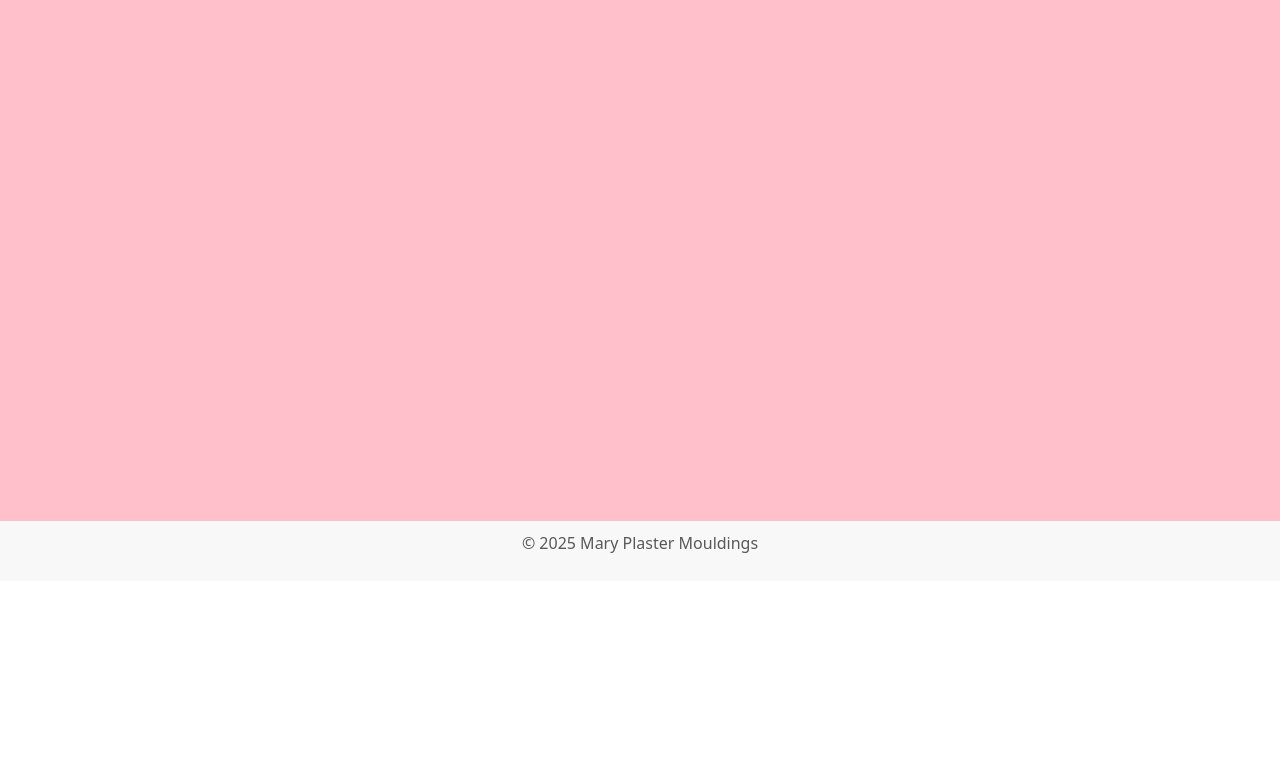
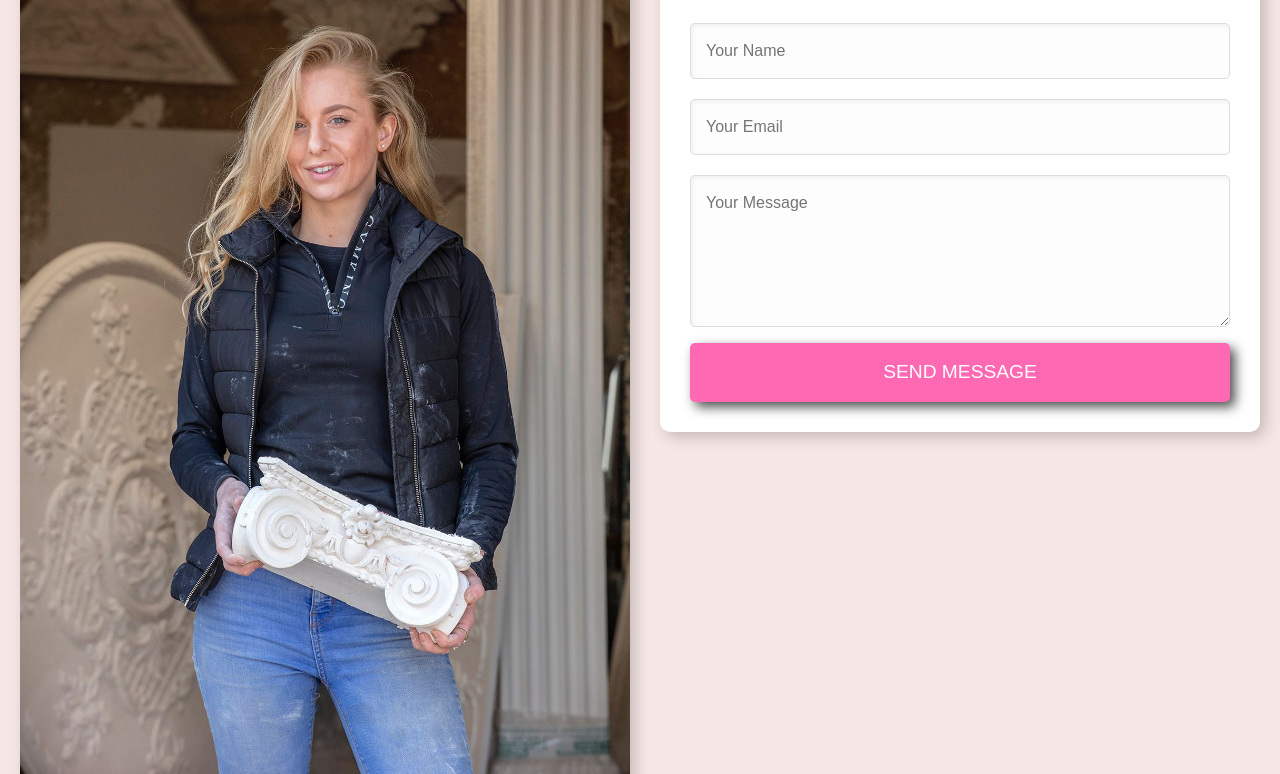
Before and after one commit to monicathomas8/marys-plaster, a plain HTML site: page contact.html in a window 1280 px wide. Shown: the part 219-993 px from the top of the page. Before the commit the page ends 800 px from the top, so only its background shows below. Drawn offline with nearby package versions, Linux system fonts and the light colour scheme.

Commit message:
added from and contact page information, updated fotter and navbar

```diff
--- a/assets/css/style.css
+++ b/assets/css/style.css
@@ -368,3 +368,119 @@ footer {
         text-align: center;
     }
 }
+
+/********** Contact Form - About Page Style **********/
+/* Contact Section Layout */
+.contact-section {
+    display: flex;
+    flex-direction: column;
+    align-items: center;
+    justify-content: center;
+    padding: 50px 20px;
+    background-color: #f7e6e6; /* Soft pastel pink */
+    box-sizing: border-box;
+    width: 100%;
+}
+
+.contact-image {
+    width: 100%;
+    max-width: 600px;
+    margin-bottom: 30px;
+}
+
+.contact-image img {
+    width: 100%;
+    border-radius: 10px;
+    box-shadow: 5px 5px 15px rgba(0, 0, 0, 0.2);
+    object-fit: cover;
+}
+
+/* Contact Form Styling */
+.contact-form-container {
+    width: 100%;
+    max-width: 600px;
+    background: white;
+    padding: 30px;
+    border-radius: 10px;
+    box-shadow: 5px 5px 15px rgba(0, 0, 0, 0.2);
+}
+
+.contact-form h2 {
+    text-align: center;
+    color: #6a0572;
+    margin-bottom: 20px;
+    font-family: 'Playfair Display', serif;
+}
+
+.contact-form input[type="text"],
+.contact-form input[type="email"],
+.contact-form textarea {
+    width: 100%;
+    padding: 15px;
+    margin: 10px 0;
+    border: 1px solid #ddd;
+    border-radius: 5px;
+    font-size: 1rem;
+    box-sizing: border-box;
+    font-family: 'Nunito', sans-serif;
+    background: #fdfdfd;
+    box-shadow: inset 2px 2px 5px rgba(0, 0, 0, 0.05);
+}
+
+.contact-form textarea {
+    resize: vertical;
+    min-height: 150px;
+}
+
+.contact-form button {
+    display: block;
+    width: 100%;
+    padding: 15px;
+    background: #ff69b4;
+    color: white;
+    border: none;
+    border-radius: 5px;
+    font-size: 1.2rem;
+    cursor: pointer;
+    transition: background 0.3s ease;
+    font-family: 'Nunito', sans-serif;
+    text-transform: uppercase;
+}
+
+.contact-form button:hover {
+    background: #e0559e;
+}
+
+/* Two-Column Layout for Larger Screens */
+@media (min-width: 769px) {
+    .contact-section {
+        flex-direction: row;
+        justify-content: center;
+        align-items: flex-start;
+        gap: 30px;
+    }
+
+    .contact-image {
+        width: 50%;
+        max-width: none;
+        margin-bottom: 0;
+    }
+
+    .contact-form-container {
+        width: 50%;
+    }
+}
+
+/* Adjust Image Size on Mobile Screens */
+@media (max-width: 768px) {
+    .contact-image {
+        width: 80%;
+        margin: 0 auto 20px auto;
+    }
+
+    .contact-image img {
+        width: 100%;
+        height: auto;
+        border-radius: 10px;
+    }
+}
--- a/contact.html
+++ b/contact.html
@@ -9,7 +9,8 @@
     <!-- GOOGLE FONTS -->
     <link rel="preconnect" href="https://fonts.googleapis.com">
     <link rel="preconnect" href="https://fonts.gstatic.com" crossorigin>
-    <link href="https://fonts.googleapis.com/css2?family=Montserrat:ital,wght@0,100..900;1,100..900&display=swap" rel="stylesheet">
+    <link href="https://fonts.googleapis.com/css2?family=Montserrat:ital,wght@0,100..900;1,100..900&display=swap"
+        rel="stylesheet">
     <!-- PERSONAL CSS -->
     <link rel="stylesheet" href="assets/css/style.css" />
     <!-- BOOTSTRAP -->
@@ -34,10 +35,9 @@
                 <div class="collapse navbar-collapse" id="navbarNavAltMarkup">
                     <div class="navbar-nav">
                         <a class="nav-link active" aria-current="page" href="index.html">Home</a>
+                        <a class="nav-link" href="about.html">About Mary</a>
                         <a class="nav-link" href="order.html">Order Now</a>
-                        <a class="nav-link" href="about.html">About Mary</a>
-                        <a class="nav-link" href="customorders.html">Custom Orders</a>
-                        <a class="nav-link" href="contact.html">Get In Touch</a>
+                        <a class="nav-link" href="contact.html">Custom Orders</a>
                     </div>
                 </div>
             </div>
@@ -45,11 +45,33 @@
     </header>
 
     <main>
+        <!-- Contact Section with Image -->
+<div class="contact-section">
+    <div class="contact-image">
+        <img src="assets/images/mary2.jpg" alt="Contact Image">
+    </div>
+    <div class="contact-form-container">
+        <h1>Get In Touch</h1>
+        <p>Have a question or want to place a custom order? Send me a message!</p>
+         <!-- Contact Form with Getform Integration -->
+         <form action="https://getform.io/f/bgdppnoa" method="POST" class="contact-form">
+            <input type="text" name="name" placeholder="Your Name" required>
+            <input type="email" name="email" placeholder="Your Email" required>
+            <input type="text" name="_gotcha" style="display:none">
+            <input type="hidden" name="_cc" value="marymplaster@gmail.com">
+            <textarea name="message" placeholder="Your Message" rows="5" required></textarea>
+            <button type="submit" class="btn">Send Message</button>
+        </form>
+    </div>
+</div>
+
+
 
     </main>
 
     <footer>
         <p>© 2025 Mary Plaster Mouldings</p>
+        <a class="nav-link" href="contact.html">Get In Touch</a>
     </footer>
 </body>
 
```
Also changed, not shown: about.html (+4 -5 lines), customorders.html (+3 -3 lines), index.html (+3 -3 lines), mycollection.html (+3 -3 lines), order.html (+3 -3 lines), screenwork.html (+3 -3 lines).
